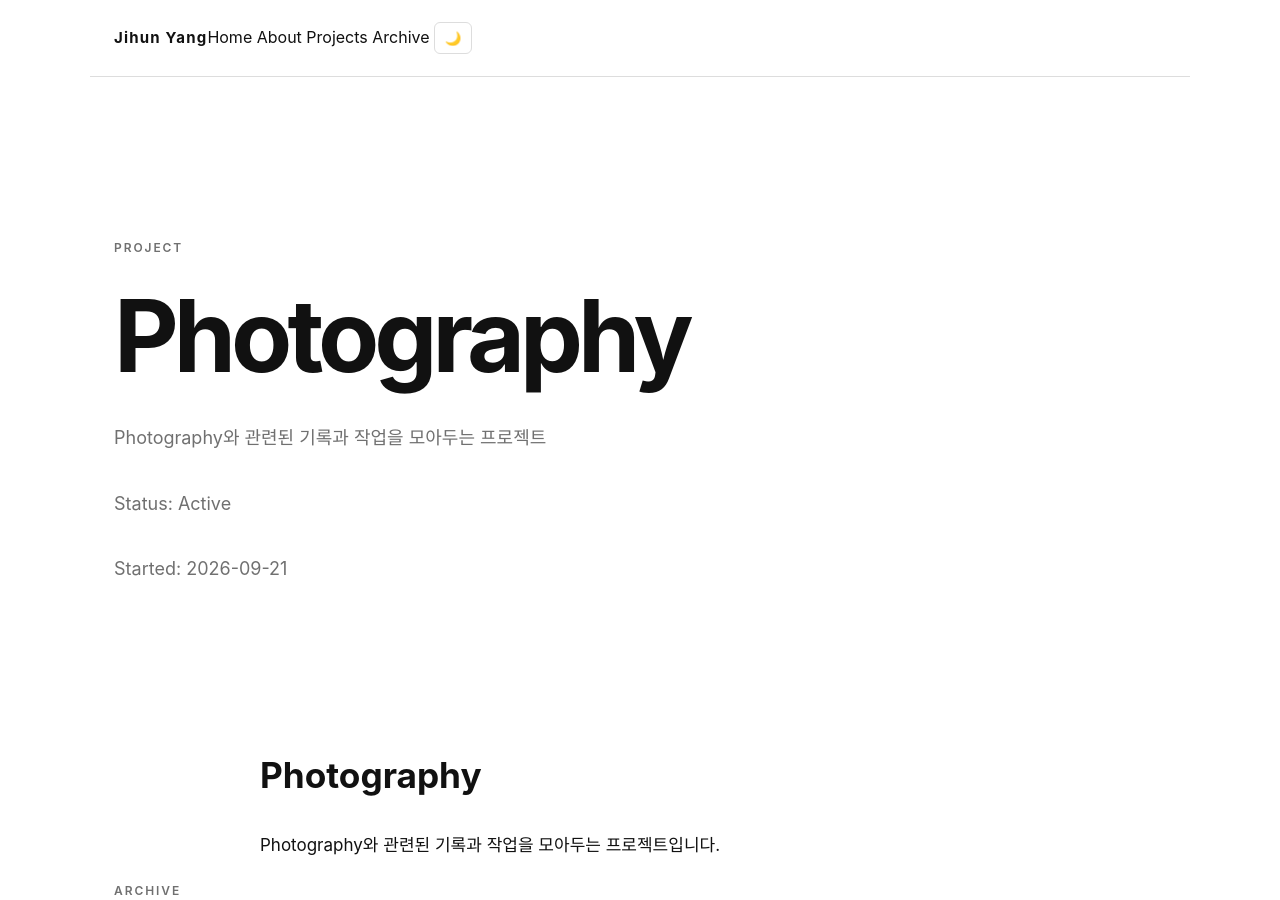
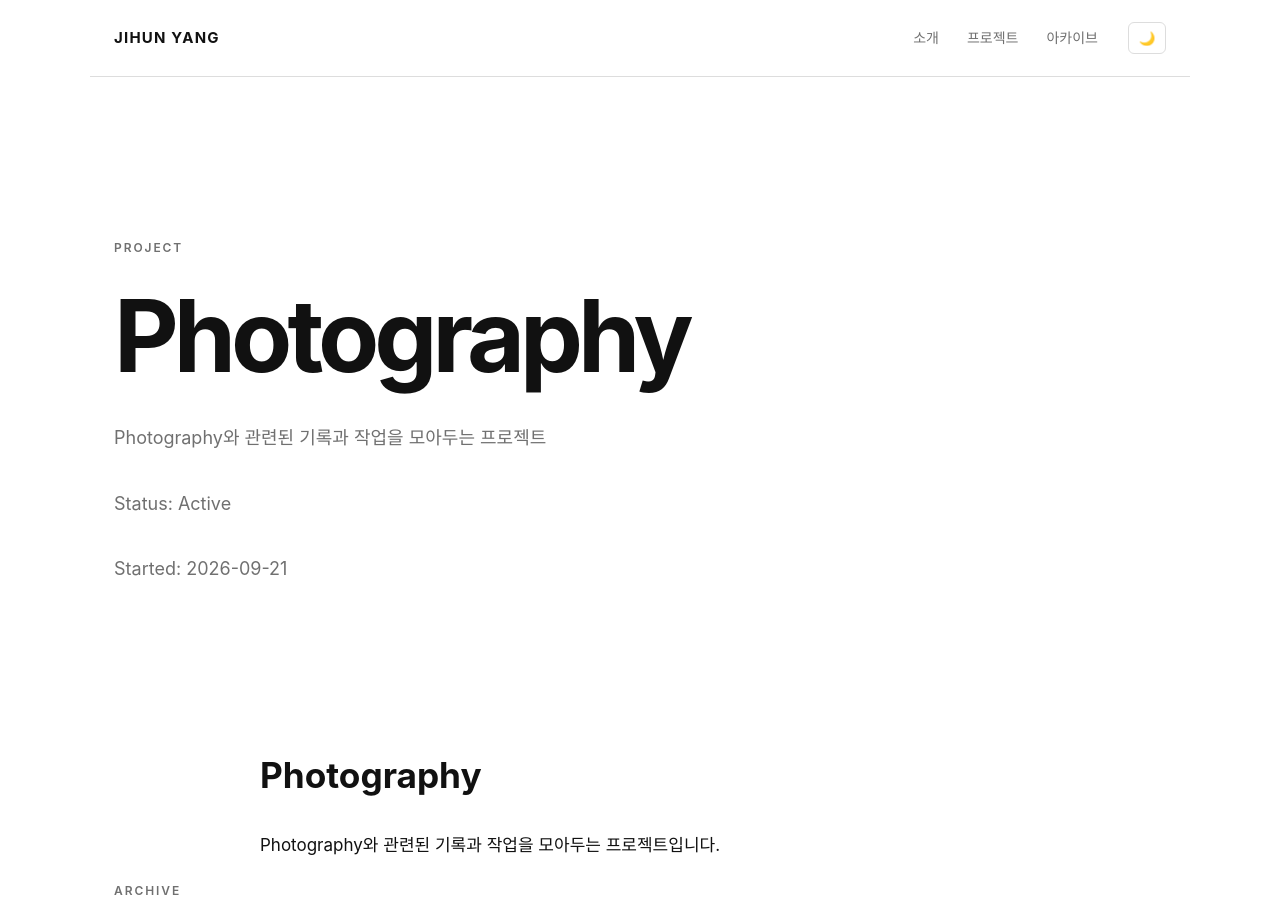
Before and after one commit to JihunYangKR/JihunYangKR.github.io, a Jekyll site: the page built from _projects/photography.md, in a window 1280 px wide and 900 px high. Built offline with Jekyll 4.4.1, drawn with Linux system fonts in a browser that asks for light colours.

Commit message:
Update project.html

```diff
--- a/_layouts/project.html
+++ b/_layouts/project.html
@@ -28,49 +28,7 @@
 
 <body>
 
-<header class="navbar">
-
-    <div class="nav-container">
-
-        <a
-            href="{{ '/' | relative_url }}"
-            class="logo"
-        >
-            Jihun Yang
-        </a>
-
-        <nav>
-
-            <a href="{{ '/' | relative_url }}">
-                Home
-            </a>
-
-            <a href="{{ '/#about' | relative_url }}">
-                About
-            </a>
-
-            <a href="{{ '/#projects' | relative_url }}">
-                Projects
-            </a>
-
-            <a href="{{ '/archive/' | relative_url }}">
-                Archive
-            </a>
-
-            <button
-                id="theme-button"
-                class="icon-button"
-                onclick="toggleTheme()"
-            >
-                🌙
-            </button>
-
-        </nav>
-
-    </div>
-
-</header>
-
+    {% include navbar.html %}
 
 <main>
 
```
